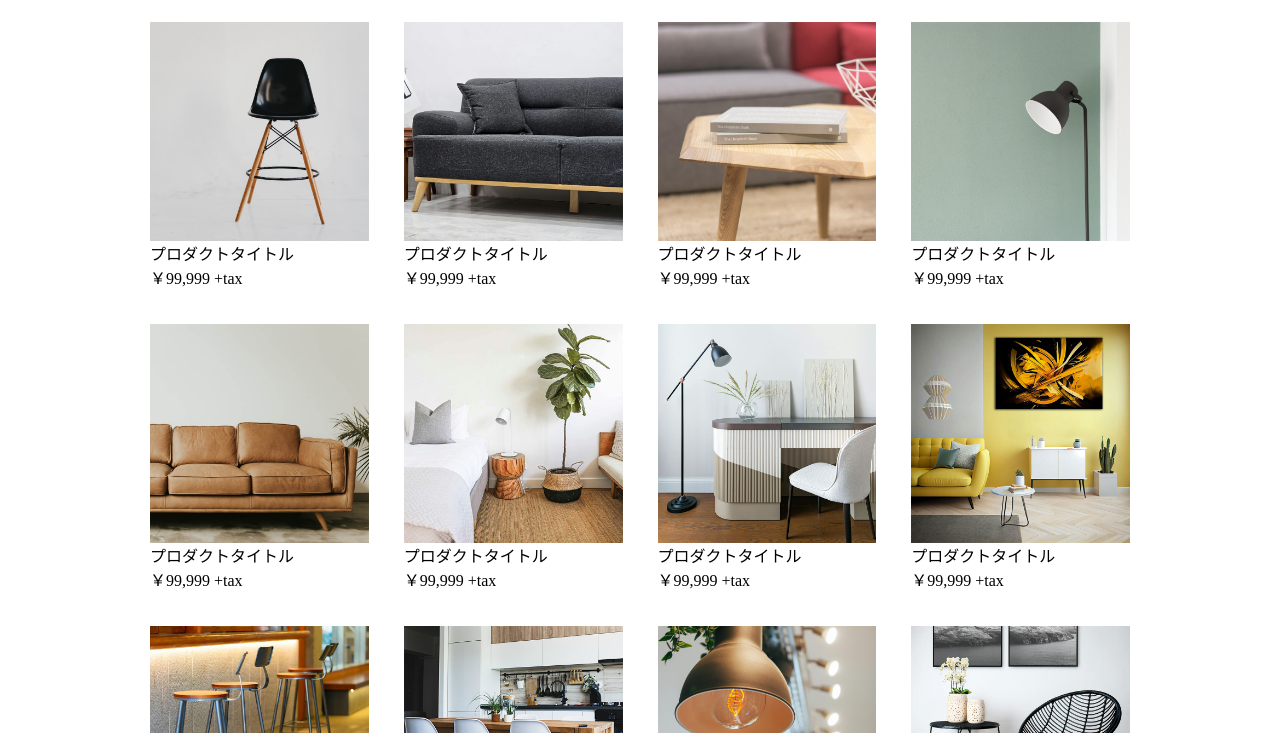
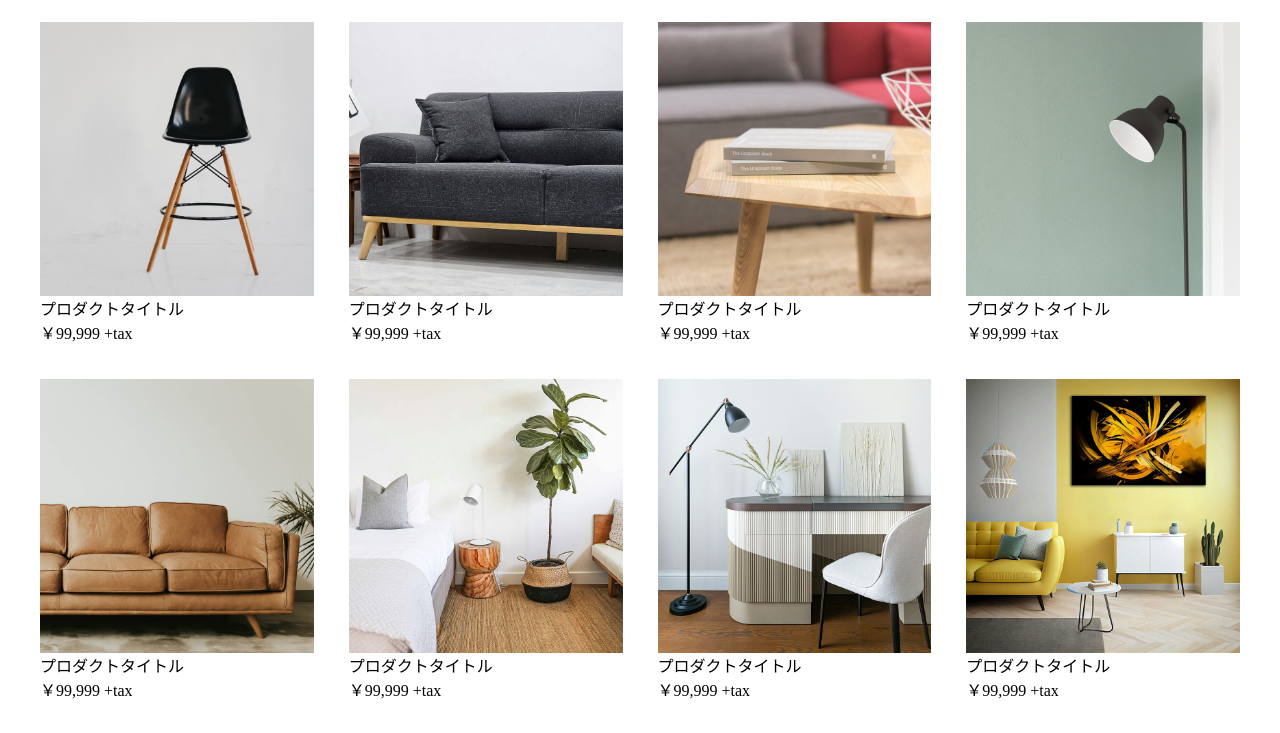
Before and after one commit to o-shinichi/web-practical-training, a plain HTML site: page index.html in a window 1280 px wide. Shown: the part 76-809 px from the top of the page. Drawn offline with nearby package versions, Linux system fonts and the light colour scheme; some packages are replaced by stand-ins of ours.

Commit message:
レスポンシブの修正

```diff
--- a/css/style.css
+++ b/css/style.css
@@ -13,11 +13,13 @@
     display: block;
 }
 /* 両端の空白 */
-body{
-    margin-left: 150px;
-    margin-right: 150px;
-    align-items: left;
+.wrapper{
+    width: 100%;
+    max-width: 1360px;
+    margin: 0 auto;
+    padding: 0 40px ;
 }
+
 /* f */
 
 header {
```
